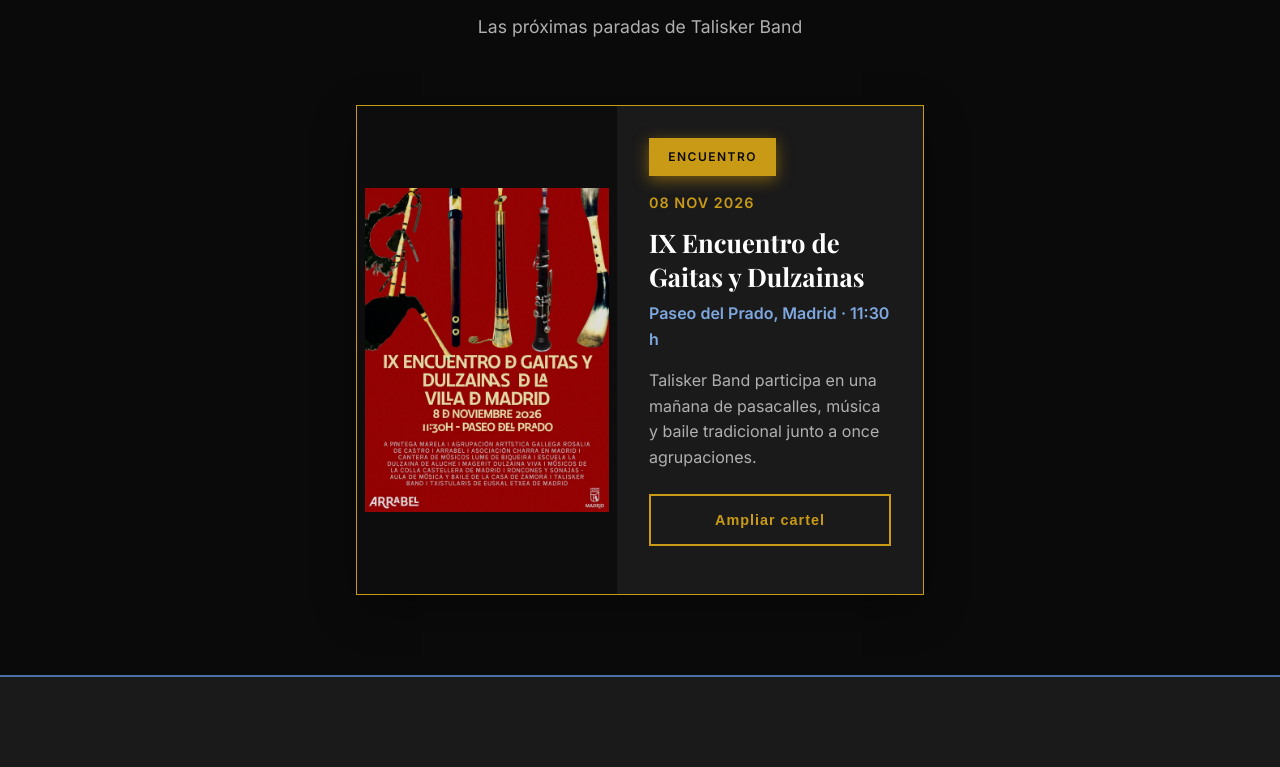
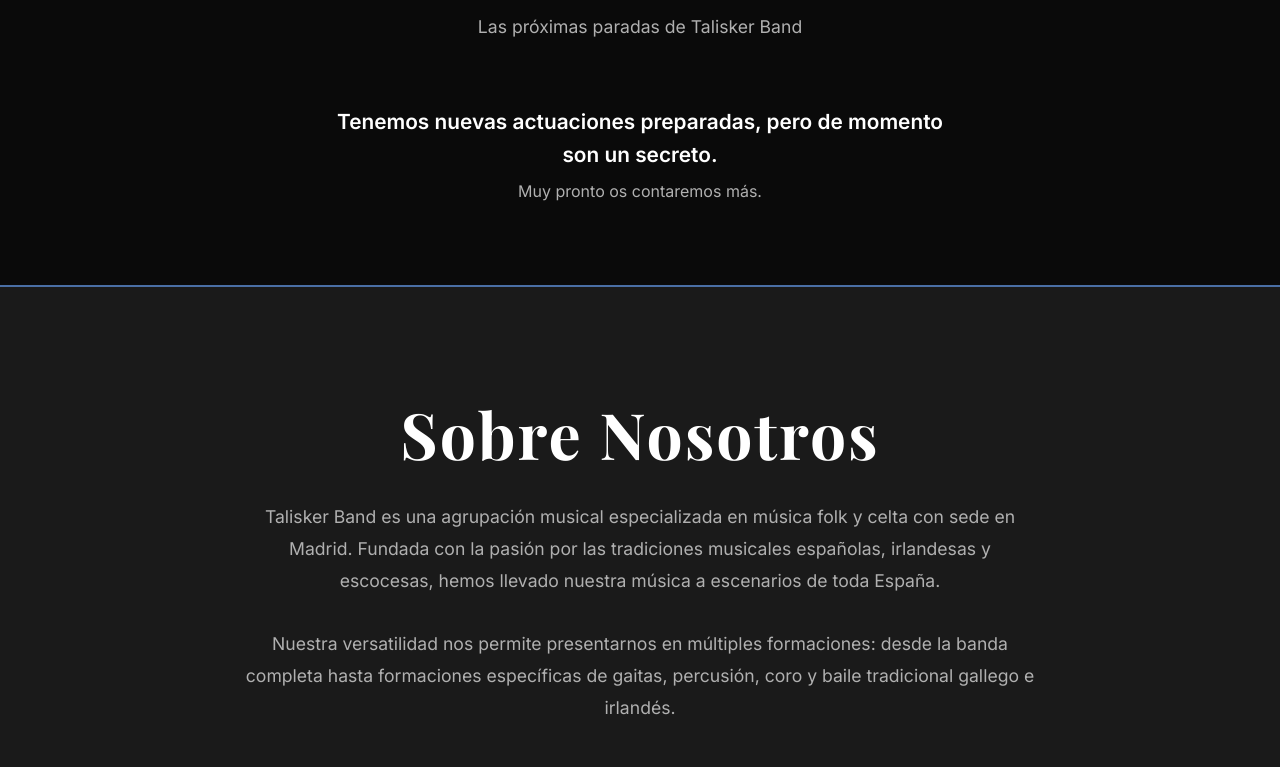
Before and after one commit to thetaliskerband/thetaliskerband.com, a plain HTML site: page index.html in a window 1280 px wide. Shown: the part 1093-1860 px from the top of the page. Drawn offline with Linux system fonts and the light colour scheme.

Commit message:
Mueve el Paseo del Prado al histórico

```diff
--- a/index.html
+++ b/index.html
@@ -198,32 +198,9 @@
         <p class="section-subtitle">Las pr&oacute;ximas paradas de Talisker Band</p>
 
         <!-- INICIO PROXIMOS GENERADOS -->
-        <div class="upcoming-grid">
-            <div class="upcoming-card">
-                <button type="button" class="poster-trigger"
-                        data-poster-src="recursos/proximos/2026-11-08-encuentro-gaitas-prado.webp"
-                        data-poster-title="IX Encuentro de Gaitas y Dulzainas · 8 de noviembre de 2026"
-                        aria-label="Ampliar el cartel de IX Encuentro de Gaitas y Dulzainas">
-                    <img src="recursos/miniaturas/2026-11-08-encuentro-gaitas-prado.webp"
-                         alt="Cartel del IX Encuentro de Gaitas y Dulzainas de la Villa de Madrid, el 8 de noviembre de 2026 en el Paseo del Prado"
-                         class="upcoming-thumbnail poster-contain"
-                         loading="lazy" decoding="async">
-                </button>
-                <div class="upcoming-content">
-                    <div class="upcoming-badge">ENCUENTRO</div>
-                    <time class="upcoming-date" datetime="2026-11-08">08 NOV 2026</time>
-                    <h3 class="upcoming-title">IX Encuentro de Gaitas y Dulzainas</h3>
-                    <p class="upcoming-venue">Paseo del Prado, Madrid · 11:30 h</p>
-                    <p class="upcoming-description">Talisker Band participa en una mañana de pasacalles, música y baile tradicional junto a once agrupaciones.</p>
-                    <button type="button"
-                            class="btn btn-secondary upcoming-btn"
-                            data-poster-src="recursos/proximos/2026-11-08-encuentro-gaitas-prado.webp"
-                            data-poster-title="IX Encuentro de Gaitas y Dulzainas · 8 de noviembre de 2026"
-                            aria-label="Ampliar cartel de IX Encuentro de Gaitas y Dulzainas">
-                        Ampliar cartel
-                    </button>
-                </div>
-            </div>
+        <div class="upcoming-secret">
+            <p>Tenemos nuevas actuaciones preparadas, pero de momento son un secreto.</p>
+            <p>Muy pronto os contaremos más.</p>
         </div>
         <!-- FIN PROXIMOS GENERADOS -->
     </div>
@@ -583,7 +560,7 @@
                 <button type="button" class="year-header" id="year-toggle-2026" data-year-toggle aria-expanded="false" aria-controls="year-panel-2026">
                     <span class="year-label">
                         <span class="year-title">2026</span>
-                        <span class="year-count" data-year-count> • 20 actuaciones</span>
+                        <span class="year-count" data-year-count> • 21 actuaciones</span>
                     </span>
                     <span class="year-icon">▼</span>
                 </button>
--- a/script.js
+++ b/script.js
@@ -11,6 +11,13 @@
 // INICIO DATOS GENERADOS DE CONCIERTOS
 const allConcerts = {
     "concerts-2026": [
+        {
+            "date": "08 NOV 2026",
+            "title": "IX Encuentro de Gaitas y Dulzainas",
+            "venue": "Paseo del Prado, Madrid",
+            "poster": "recursos/conciertos/2026-11-08-encuentro-gaitas-prado.webp",
+            "description": "<p>Participamos en el IX Encuentro de Gaitas y Dulzainas de la Villa de Madrid, celebrado en el Paseo del Prado.</p>\n        <p>Una mañana de pasacalles, música y baile tradicional compartida con otras diez agrupaciones.</p>"
+        },
         {
             "date": "01 NOV 2026",
             "title": "Concierto en Sigüenza",
--- a/sitemap.xml
+++ b/sitemap.xml
@@ -3,7 +3,7 @@
         xmlns:image="http://www.google.com/schemas/sitemap-image/1.1">
   <url>
     <loc>https://taliskerband.com/</loc>
-    <lastmod>2026-11-02</lastmod>
+    <lastmod>2026-11-12</lastmod>
     <changefreq>weekly</changefreq>
     <priority>1.0</priority>
     <image:image>
```
Also changed, not shown: datos/conciertos.json (+9 -16 lines), recursos/conciertos/2026-11-08-encuentro-gaitas-prado.webp (renamed from recursos/proximos/2026-11-08-encuentro-gaitas-prado.webp), recursos/miniaturas/2026-11-08-encuentro-gaitas-prado.webp (deleted).
